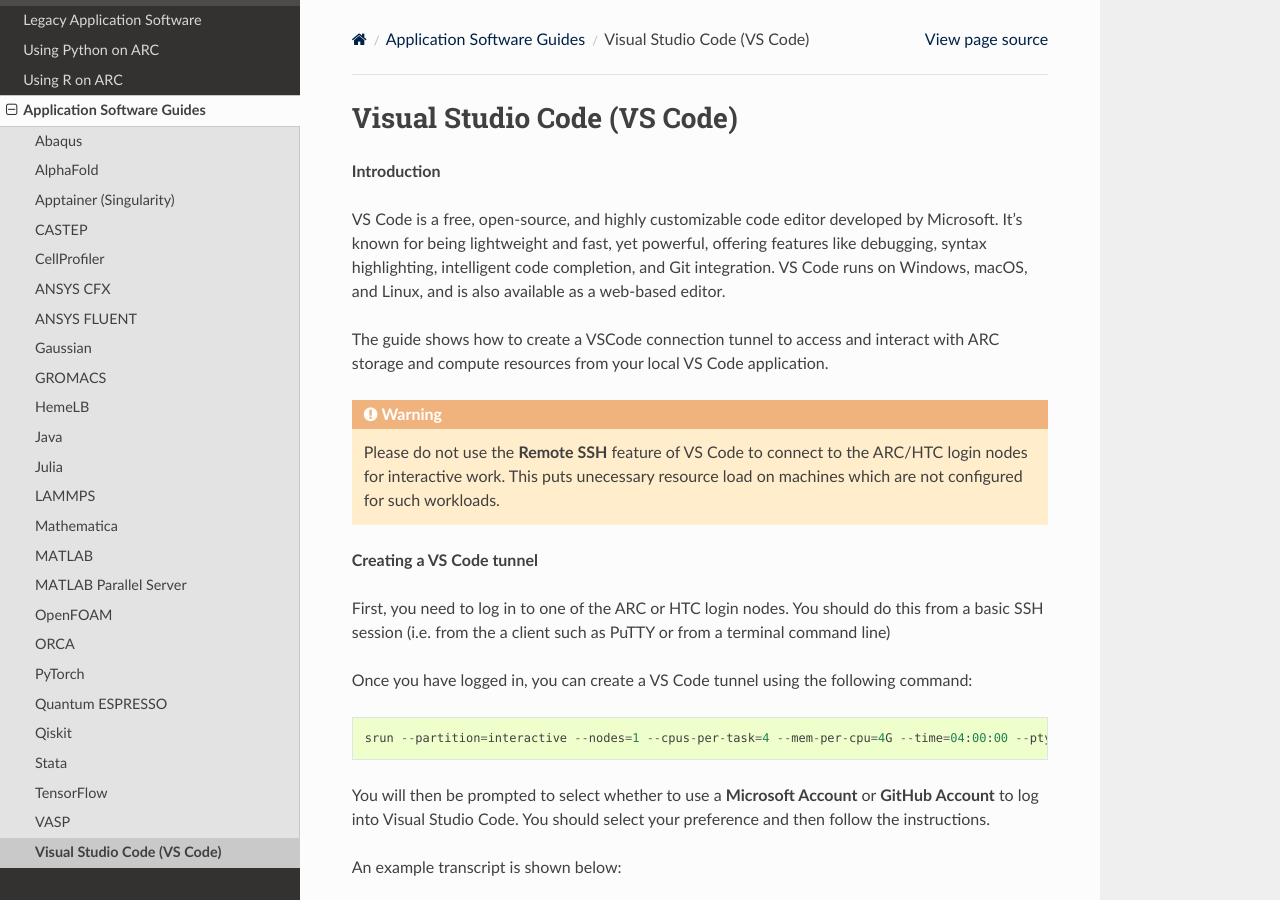
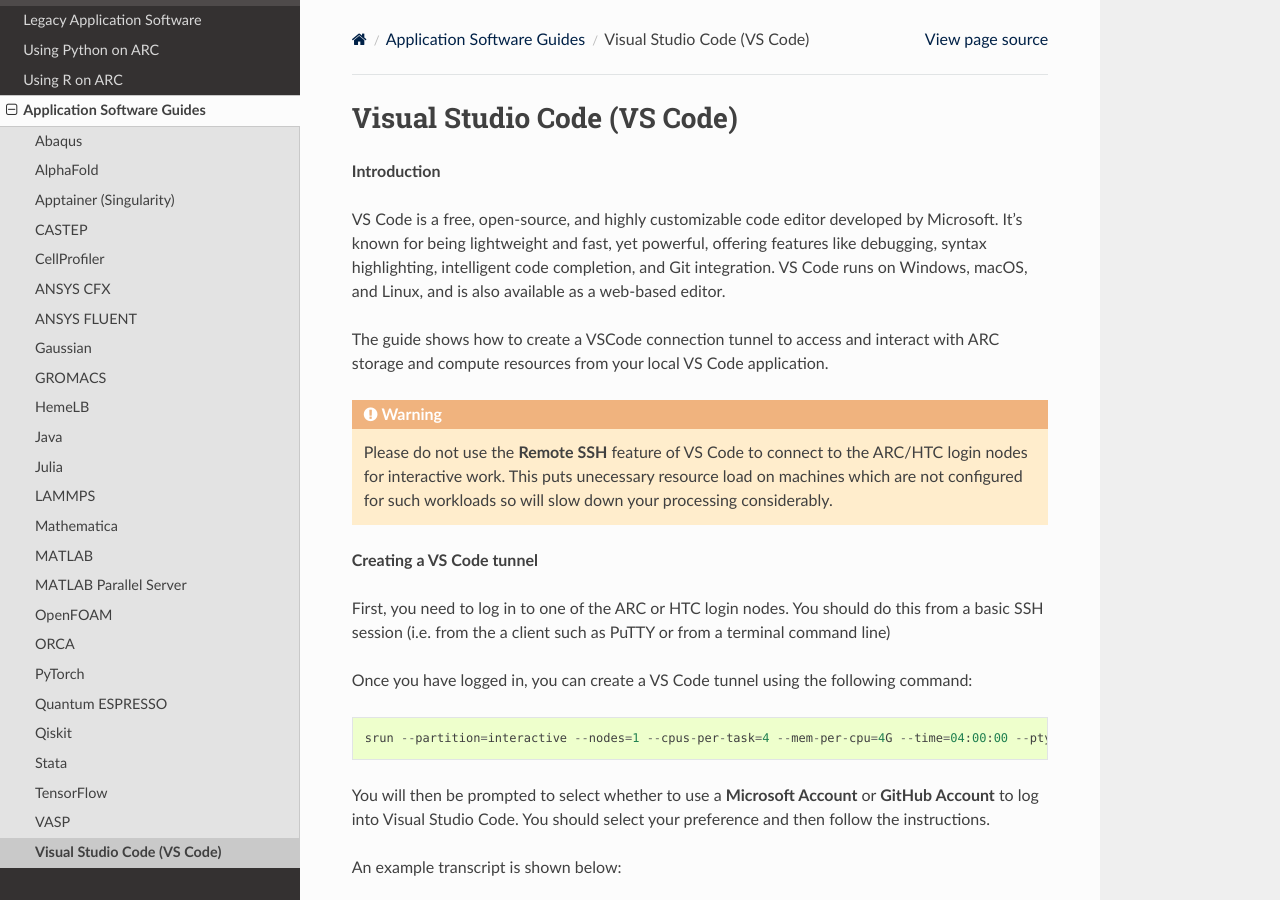
Before and after one commit to oxford-arc/arc-software-guide, a Sphinx documentation site: the page built from docs/source/apps/arc_vscode.rst, in a window 1280 px wide and 900 px high. Built offline with Sphinx 7.4.7 and the Read the Docs theme 3.1.0, drawn with Linux system fonts in a browser that asks for light colours.

Commit message:
Update arc_vscode.rst

```diff
--- a/docs/source/apps/arc_vscode.rst
+++ b/docs/source/apps/arc_vscode.rst
@@ -11,7 +11,7 @@
 
 .. warning::
   Please do not use the **Remote SSH** feature of VS Code to connect to the ARC/HTC login nodes for interactive work. This puts unecessary resource load on machines
-  which are not configured for such workloads.
+  which are not configured for such workloads so will slow down your processing considerably.
 
 
 **Creating a VS Code tunnel**
```
